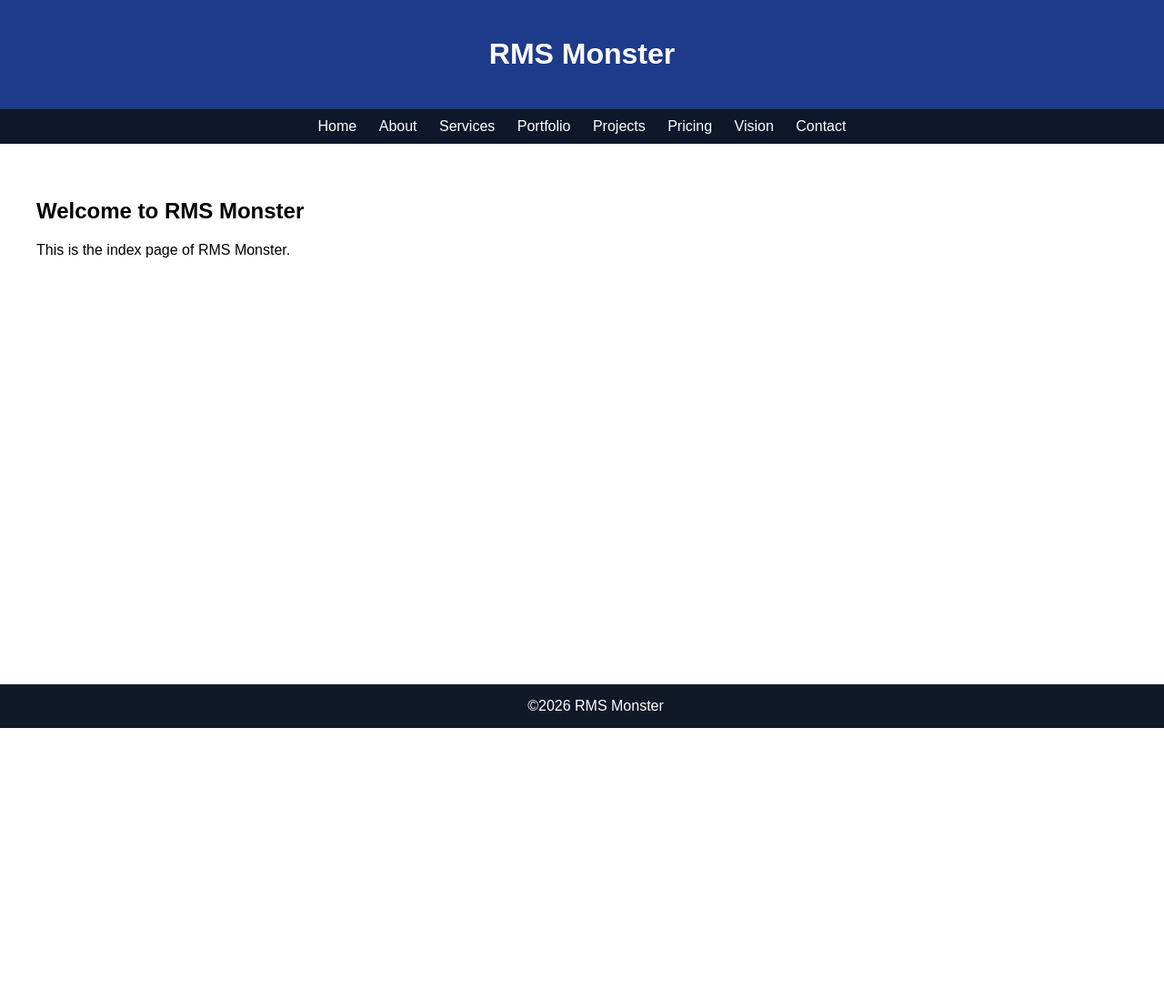
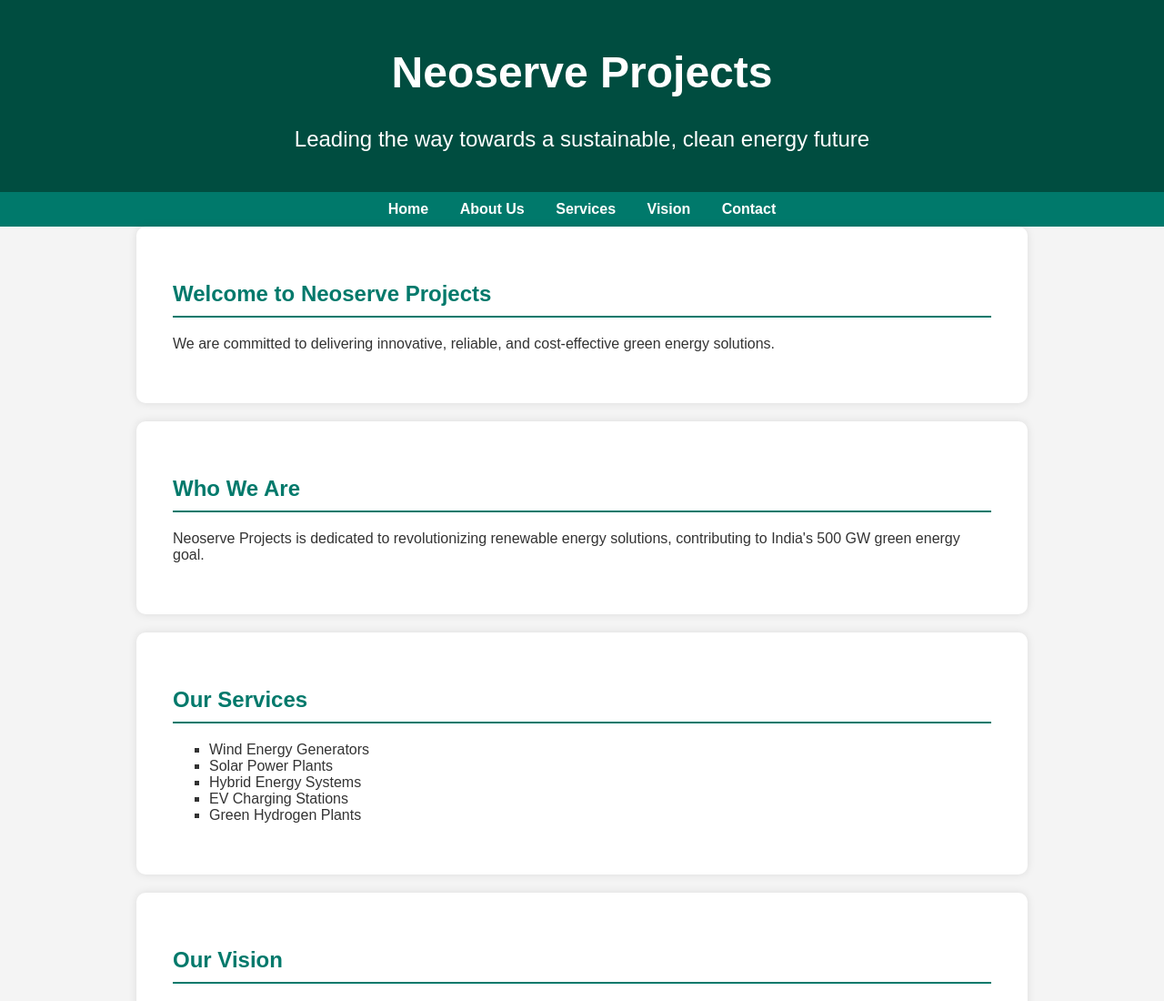
Before and after one commit to Umangprasad3970/rms-monster, a plain HTML site: page index.html in a window 1280 px wide. Shown: the top 1100 px of the page at 91% size. Before the commit the page ends 800 px from the top, so only its background shows below. Drawn offline with Linux system fonts and the light colour scheme.

Commit message:
Update index.html

```diff
--- a/index.html
+++ b/index.html
@@ -1,10 +1,62 @@
-<!DOCTYPE html><html><head><meta charset="UTF-8"><meta name="viewport" content="width=device-width,initial-scale=1"><title>Welcome to RMS Monster</title><link rel="stylesheet" href="style.css"></head><body><header><h1>RMS Monster</h1></header><nav>
-<a href="index.html">Home</a>
-<a href="about.html">About</a>
-<a href="services.html">Services</a>
-<a href="portfolio.html">Portfolio</a>
-<a href="projects.html">Projects</a>
-<a href="pricing.html">Pricing</a>
-<a href="vision.html">Vision</a>
-<a href="contact.html">Contact</a>
-</nav><section><h2>Welcome to RMS Monster</h2><p>This is the index page of RMS Monster.</p></section><footer>&copy;2026 RMS Monster</footer><script src="js/script.js"></script></body></html>
+<!DOCTYPE html>
+<html lang="en">
+<head>
+    <meta charset="UTF-8">
+    <meta name="viewport" content="width=device-width, initial-scale=1.0">
+    <title>Neoserve Projects</title>
+    <style>
+        body { font-family: Arial, sans-serif; margin: 0; padding: 0; background: #f4f4f4; color: #333; }
+        header { background: #004d40; color: white; text-align: center; padding: 20px; font-size: 1.5em; }
+        nav { background: #00796b; padding: 10px; text-align: center; }
+        nav a { color: white; margin: 0 15px; text-decoration: none; font-weight: bold; }
+        nav a:hover { text-decoration: underline; }
+        section { padding: 40px; max-width: 900px; margin: auto; background: white; margin-bottom: 20px; border-radius: 10px; box-shadow: 0 0 10px rgba(0, 0, 0, 0.1); }
+        h2 { color: #00796b; border-bottom: 2px solid #00796b; padding-bottom: 10px; }
+        ul { list-style-type: square; }
+        footer { background: #004d40; color: white; text-align: center; padding: 10px; position: relative; bottom: 0; width: 100%; }
+    </style>
+</head>
+<body>
+    <header>
+        <h1>Neoserve Projects</h1>
+        <p>Leading the way towards a sustainable, clean energy future</p>
+    </header>
+    <nav>
+        <a href="index.html">Home</a>
+        <a href="about.html">About Us</a>
+        <a href="services.html">Services</a>
+        <a href="vision.html">Vision</a>
+        <a href="contact.html">Contact</a>
+    </nav>
+    <section>
+        <h2>Welcome to Neoserve Projects</h2>
+        <p>We are committed to delivering innovative, reliable, and cost-effective green energy solutions.</p>
+    </section>
+    <section>
+        <h2>Who We Are</h2>
+        <p>Neoserve Projects is dedicated to revolutionizing renewable energy solutions, contributing to India's 500 GW green energy goal.</p>
+    </section>
+    <section>
+        <h2>Our Services</h2>
+        <ul>
+            <li>Wind Energy Generators</li>
+            <li>Solar Power Plants</li>
+            <li>Hybrid Energy Systems</li>
+            <li>EV Charging Stations</li>
+            <li>Green Hydrogen Plants</li>
+        </ul>
+    </section>
+    <section>
+        <h2>Our Vision</h2>
+        <p>At Neoserve Projects, we envision a world powered by clean, renewable energy. Our goal is to lead India's transition to sustainable energy sources by deploying advanced wind, solar, and hybrid power systems.</p>
+    </section>
+    <section>
+        <h2>Contact Us</h2>
+        <p>Email: contact@neoserveprojects.com</p>
+        <p>Phone: +91 XXXXX XXXXX</p>
+    </section>
+    <footer>
+        <p>&copy; 2025 Neoserve Projects. All Rights Reserved.</p>
+    </footer>
+</body>
+</html>
```
